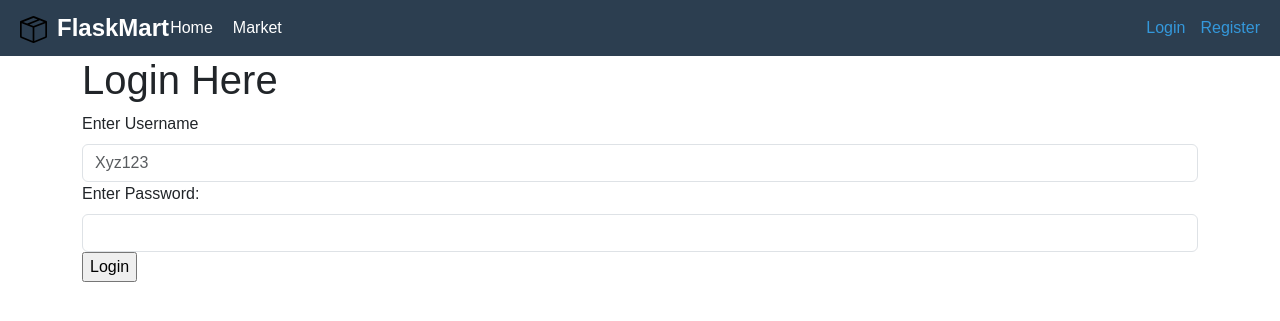
After one commit to ayu014/FlaskMart, a Flask app: page /login in a window 1280 px wide. The commit adds this page. Shown: the top 321 px of the page. Run offline with Flask 3, Linux system fonts and the light colour scheme; some libraries are stand-ins or nearby versions.

Commit message:
Login page

```diff
--- a/market/forms.py
+++ b/market/forms.py
@@ -7,3 +7,9 @@ class RegisterForm(FlaskForm):
     password1 = PasswordField(label= 'Enter Password:')
     password2 = PasswordField(label='Confirm Password:')
     submit = SubmitField(label='Create Account')
+
+
+class LoginForm(FlaskForm):
+    username = StringField(label="Enter Username")
+    password = PasswordField(label= 'Enter Password:')
+    submit = SubmitField(label='Login')
--- a/market/routes.py
+++ b/market/routes.py
@@ -1,7 +1,7 @@
 from market import app
 from market.models import Item
 from flask import render_template
-from market.forms import RegisterForm
+from market.forms import RegisterForm, LoginForm
 
 
 
@@ -20,3 +20,8 @@ def market_page():
 def register_page():
     form = RegisterForm()
     return render_template('register.html', form = form)
+
+@app.route("/login")
+def login_page():
+    form = LoginForm()
+    return render_template('login.html', form = form)
--- a/market/templates/base.html
+++ b/market/templates/base.html
@@ -5,6 +5,9 @@
     <meta name="viewport" content="width=device-width, initial-scale=1.0">
     <link href="https://cdn.jsdelivr.net/npm/bootstrap@5.3.3/dist/css/bootstrap.min.css" rel="stylesheet" integrity="sha384-QWTKZyjpPEjISv5WaRU9OFeRpok6YctnYmDr5pNlyT2bRjXh0JMhjY6hW+ALEwIH" crossorigin="anonymous">
     <link rel="stylesheet" href="{{url_for('static',filename='css/navbar.css')}}">
+    {% block stylesheet %}
+
+    {% endblock %}
     <title>
         {% block title %}
 
@@ -24,7 +27,7 @@
                 <li><a href="{{ url_for('market_page')}}">Market</a></li>
             </ul>
             <div class="auth-links">
-                <a href="#" class="login">Login</a>
+                <a href="{{ url_for('login_page')}}" class="login">Login</a>
                 <a href="{{ url_for('register_page')}}" class="register">Register</a>
             </div>
         </div>
--- /dev/null
+++ b/market/templates/login.html
@@ -0,0 +1,22 @@
+{% extends 'base.html' %}
+
+{% block title %}
+    Login
+{% endblock %}
+
+{% block content %}
+    <div class="container">
+        <h1>Login Here</h1>
+        {{ form.username.label(class="form-label") }}
+        {{ form.username(class="form-control", placeholder="Xyz123") }}
+
+        {{ form.password.label(class="form-label") }}
+        {{ form.password(class="form-control password-input", placeholder = "") }}
+
+        {{ form.submit(class="btn-submit") }}
+
+    </div>
+
+
+
+{% endblock %}
```
Also changed, not shown: market/static/css/register.css (added, +90 -0 lines), market/templates/register.html (+6 -93 lines).
